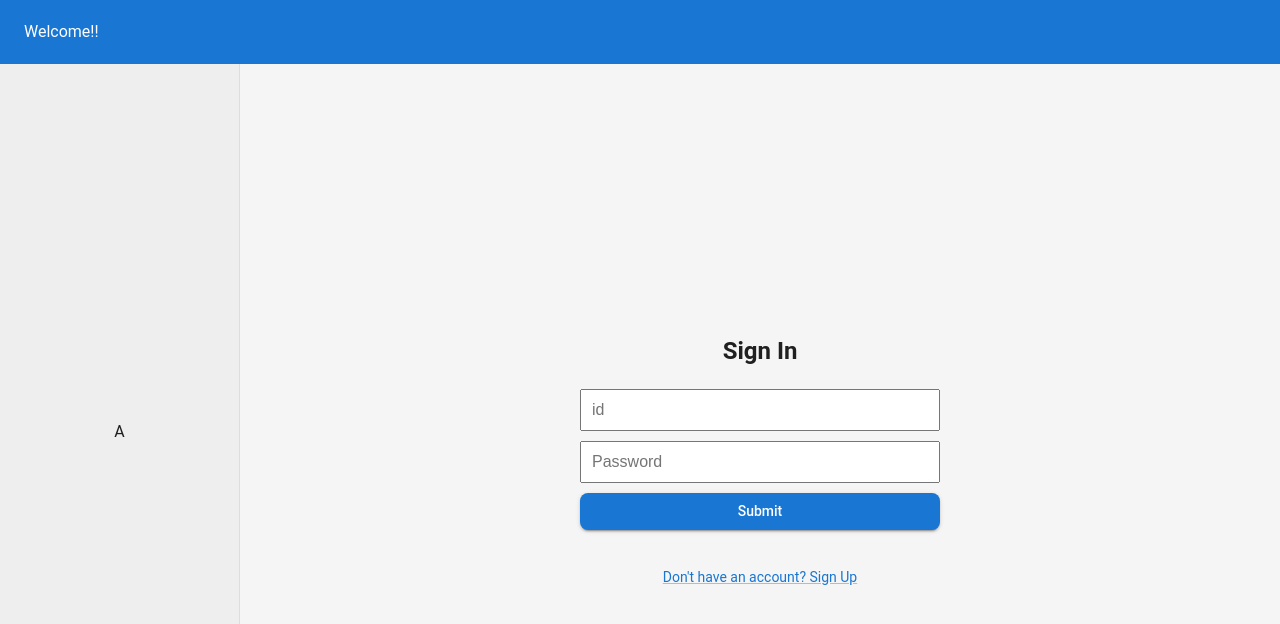
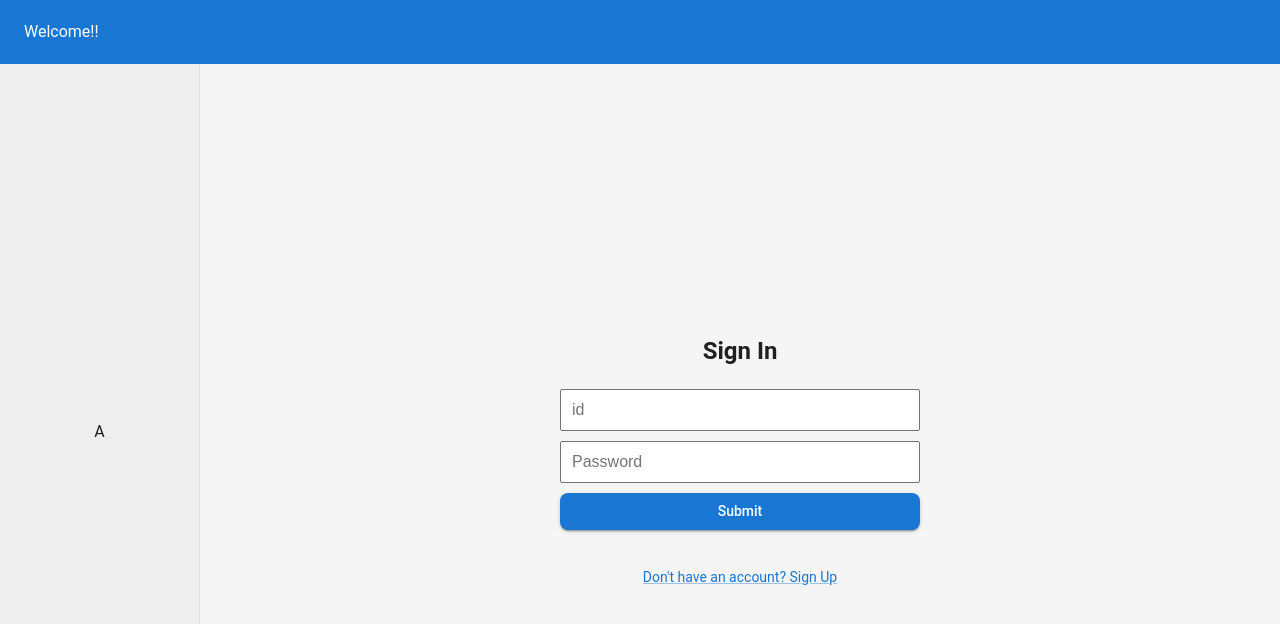
Before and after one commit to RephaelBlank/learn-words-front, a React (Vite) app: page / in a window 1280 px wide. Shown: the top 624 px of the page. Built offline with nearby package versions, Linux system fonts and the light colour scheme.

Commit message:
change side bar settings

```diff
--- a/src/components/materialUI/SideBar.jsx
+++ b/src/components/materialUI/SideBar.jsx
@@ -11,6 +11,8 @@ const SideBar = ({ content, width = 240, position = 'left' }) => {
     <Box
       sx={{
         width,
+        minWidth: width, // להבטיח שהרוחב לא יהיה פחות מהערך הזה
+        flexShrink: 0, // מונע כיווץ
         backgroundColor: 'grey.200',
         display: 'flex',
         alignItems: 'center',
--- a/src/layout.jsx
+++ b/src/layout.jsx
@@ -6,7 +6,7 @@ import MainContent from './components/materialUI/MainContent';
 
 const Layout = ({ topContent, leftContent, mainContent }) => {
   const topBarHeight = 64;
-  const sideBarWidth = 240;
+  const sideBarWidth = 200;
 
   return (
     <Box
```
